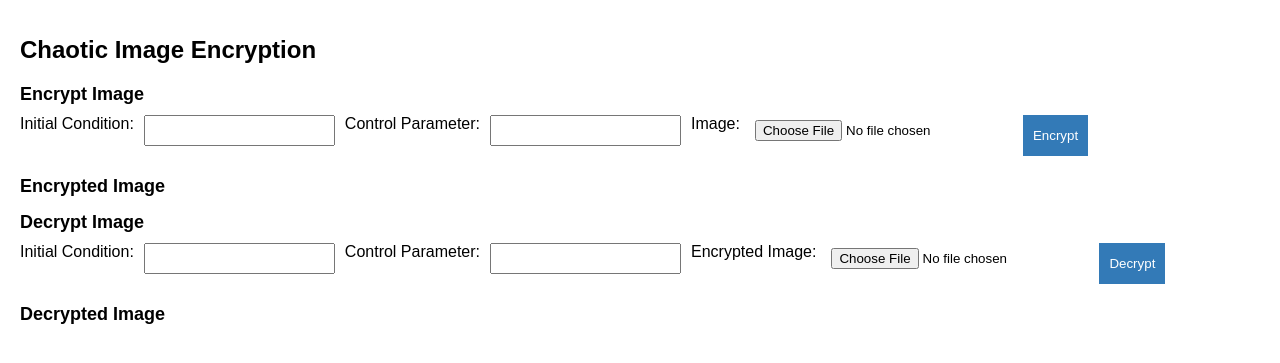
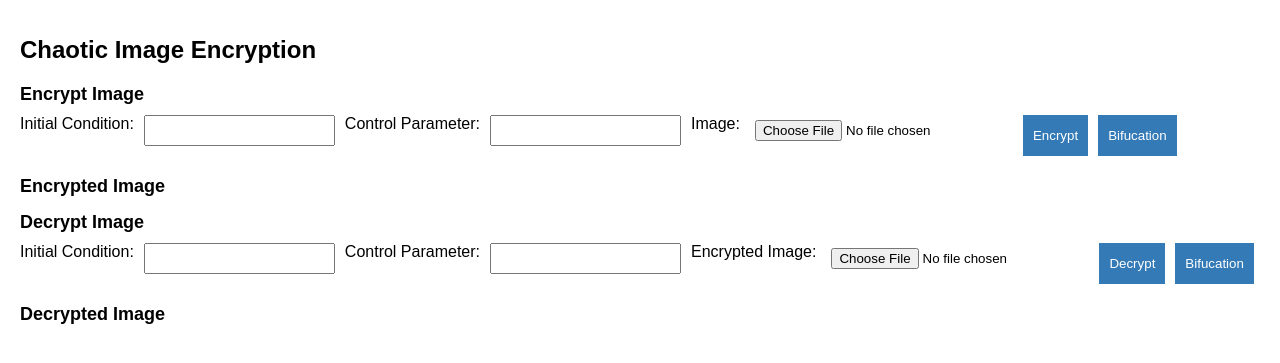
Before and after one commit to kunal9922/EncryptionAndDecryptionUsingChaoticKeySequence, a Flask app: page / in a window 1280 px wide. Shown: the top 363 px of the page. Run offline with Flask 3, Linux system fonts and the light colour scheme.

Commit message:
added bifucation Diagram button only not a feature

```diff
--- a/static/css/styles.css
+++ b/static/css/styles.css
@@ -24,6 +24,14 @@ body {
     display: block;
     margin-bottom: 5px;
   }
+
+  .bifurcation{
+    padding: 5px 10px;
+    background-color: #337ab7;
+    color: #fff;
+    border: none;
+    cursor: pointer;
+    }
 
   input[type="text"],
   input[type="file"] {
--- a/templates/index.html
+++ b/templates/index.html
@@ -19,6 +19,8 @@
         <input type="file" id="image" required accept="image/*"><br>
 
         <input type="submit" value="Encrypt">
+
+        <button class = "bifurcation">Bifucation</button>
     </form>
 
     <h2>Encrypted Image</h2>
@@ -36,6 +38,7 @@
         <input type="file" id="encryptedImageFile" required accept="image/*"><br>
 
         <input type="submit" value="Decrypt">
+        <button class="bifurcation">Bifucation</button>
     </form>
 
     <h2>Decrypted Image</h2>
```
